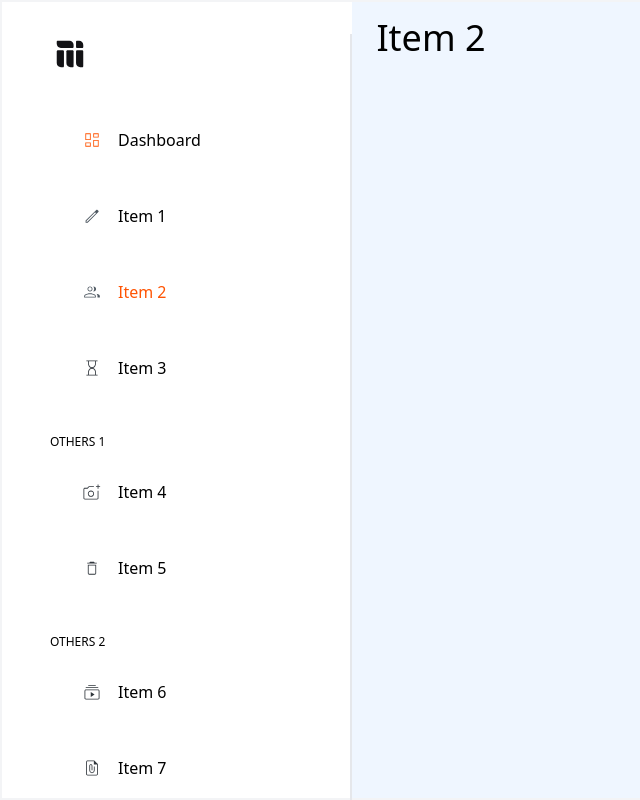
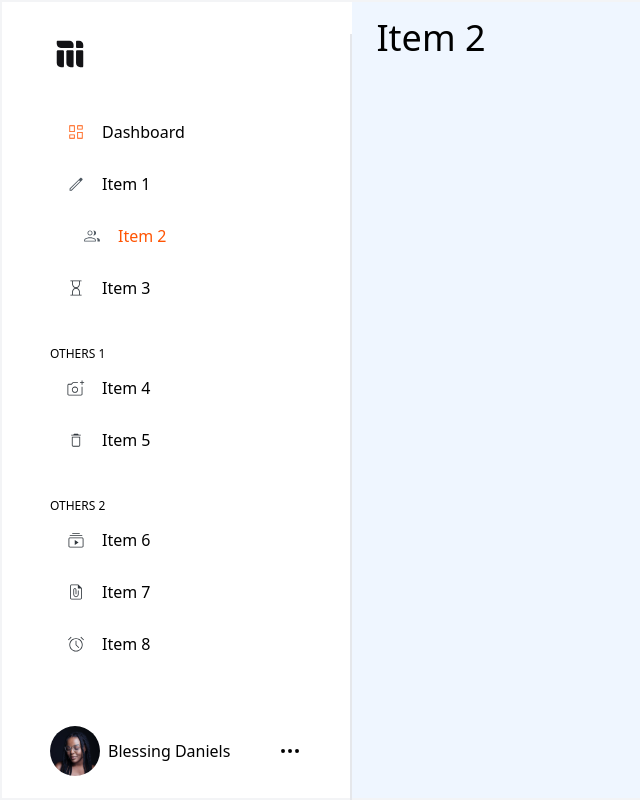
Before and after one commit to Ayoaris/Mainstack-Dashboard, a React (Vite) app: page /item2 in a window 1280 px wide. Shown: the top 800 px of the page, without its empty margins (0-640 px from the left). Built offline with nearby package versions, Linux system fonts and the light colour scheme.

Commit message:
Sidebar Fix

```diff
--- a/src/components/Navitem.jsx
+++ b/src/components/Navitem.jsx
@@ -9,7 +9,7 @@ const NavItem = ({ item }) => {
     <div>
       <NavLink to={item.path}>
         <div
-          className={`flex gap-x-4 items-center pl-4 py-2 my-2 w-12/12 ${
+          className={`flex gap-x-4 items-center ${
             path === item.path &&
             "text-[#FF5403]  text-base w-full pl-4 rounded-lg"
           }`}
--- a/src/components/Profile.jsx
+++ b/src/components/Profile.jsx
@@ -24,7 +24,7 @@ function Profile() {
       </p>
 
       <div className=" lg:flex lg:gap-4 py-8">
-        <div className="px-4 py-3 border border-[#EFF1F6] hover:border-[#FF5403] hover:bg-[#FFEEE5]  hover:text-[#FF5403]  rounded-3xl ">
+        <div className="px-4 py-3 border border-[#EFF1F6] hover:border-[#FF5403] hover:bg-[#FFEEE5]  rounded-3xl ">
           <p className="text-[#31373D]  hover:text-[#FF5403] text-sm font-semibold ">
             1 Day
           </p>
--- a/src/components/Sidebar.jsx
+++ b/src/components/Sidebar.jsx
@@ -5,7 +5,7 @@ import { navContent3 } from "./data";
 import NavItem from "./Navitem";
 import NavItemMobile from "./NavItemMobile";
 import useMediaQuery from "./hooks/UseMediaQuery";
-import Logo from "../assets/Logo.svg";
+import Logo from "../assets/logo.svg";
 import { GiHamburgerMenu } from "react-icons/gi";
 import { TbDots } from "react-icons/tb";
 import profilePic from "../assets/profilePic.svg";
@@ -48,7 +48,7 @@ const SideBar = () => {
                 height="50px"
                 className=" rounded-full"
               />
-              <p className="text-center mx-2 w-full">Blessing Daniels</p>
+              <p className="text-center mx-2 ">Blessing Daniels</p>
             </div>
 
             <div className="flex items-center ">
```
